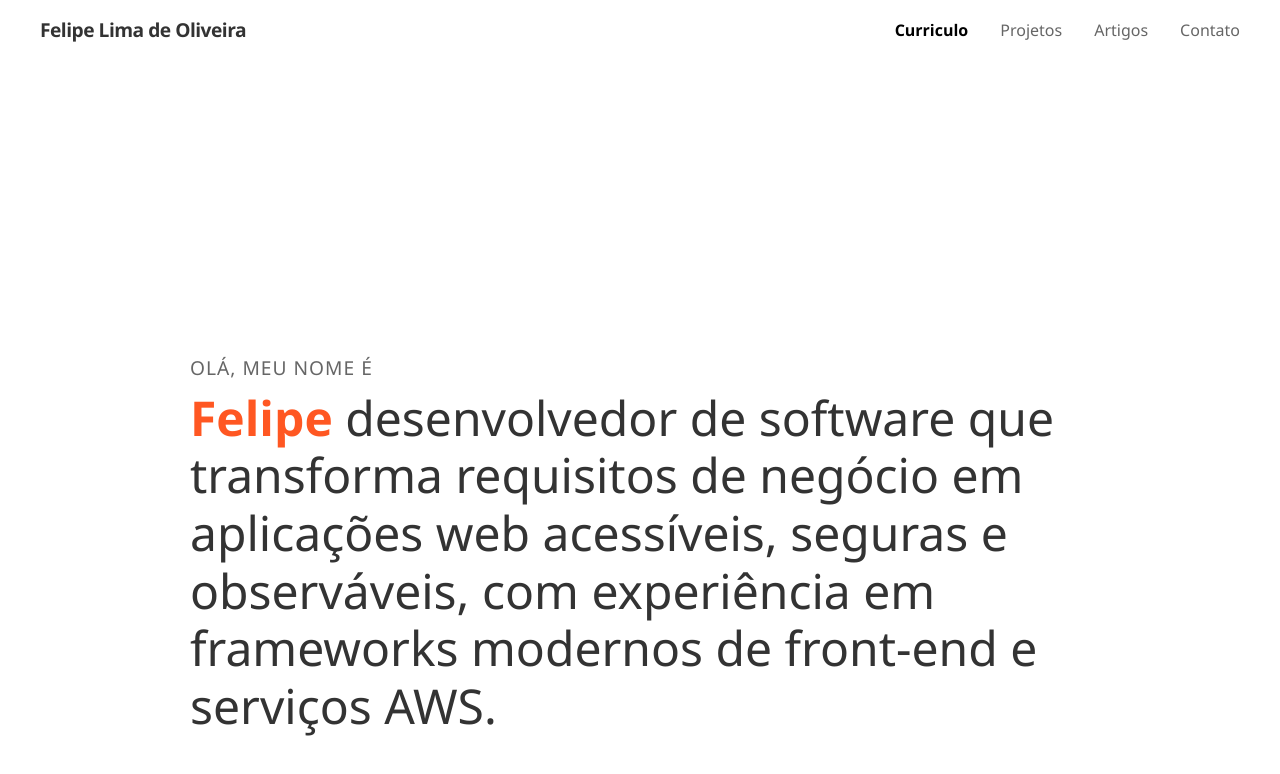
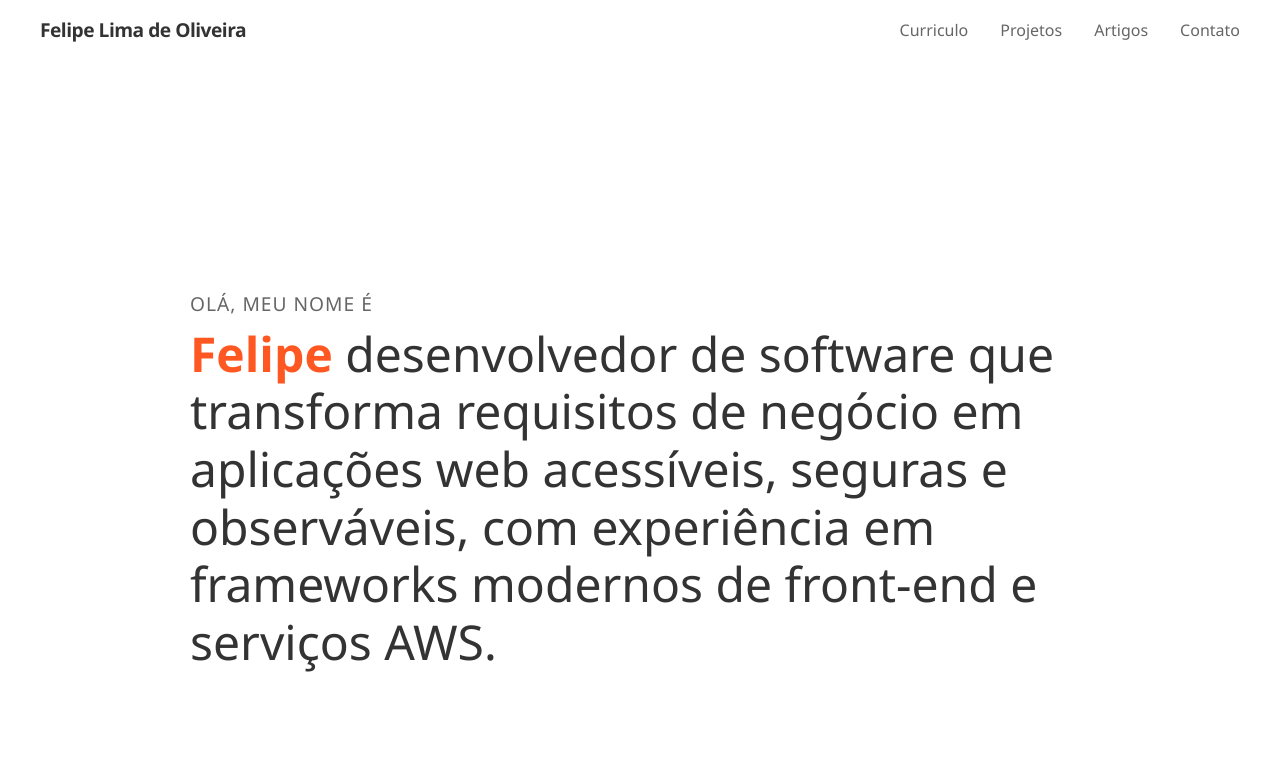
Before and after one commit to FelipeLima91/portfolio, an Angular app: page / in a window 1280 px wide. Shown: the top 774 px of the page. Built offline with nearby package versions, Linux system fonts and the light colour scheme.

Commit message:
feat: melhorias de espaçamento lateriais, espiao de menu

```diff
--- a/src/app/app.scss
+++ b/src/app/app.scss
@@ -1,5 +1,5 @@
 .layout-container {
-  display: block; // Changed from flex to block as we don't need side-by-side anymore
+  display: block;
   min-height: 100vh;
   font-family: 'Segoe UI', Tahoma, Geneva, Verdana, sans-serif;
   background-color: #ffffff;
@@ -27,7 +27,7 @@
 
   .logo {
     h1 {
-      font-size: 1.2rem; // Reduced size
+      font-size: 1.2rem;
       font-weight: 600;
       color: #333;
       margin: 0;
@@ -67,13 +67,13 @@
 
 .content {
   margin-left: 0;
-  padding-top: 80px; // Space for fixed header
+  padding-top: 80px;
 }
 
 .section {
-  scroll-margin-top: 100px; // Ensure anchors are not hidden behind fixed header
+  scroll-margin-top: 100px;
   min-height: 100vh;
-  padding: 4rem 2rem;
+  padding: 4rem 8rem;
   display: flex;
   align-items: center;
   justify-content: center;
@@ -81,7 +81,6 @@
   margin: 0 auto;
 }
 
-// Minimalist sections - no gradients
 .section-resumo,
 .section-curriculo,
 .section-projetos,
--- a/src/app/app.ts
+++ b/src/app/app.ts
@@ -17,23 +17,41 @@
   ngAfterViewInit() {
     setTimeout(() => {
       this.setupSmoothScroll();
+      this.setupScrollSpy();
     }, 100);
+  }
+
+  private setupScrollSpy() {
+    const sections = document.querySelectorAll('section[id]');
+
+    const observer = new IntersectionObserver((entries) => {
+      entries.forEach(entry => {
+        if (entry.isIntersecting) {
+          const id = entry.target.getAttribute('id');
+          if (id) {
+            this.activeSection.set(id);
+          }
+        }
+      });
+    }, {
+      rootMargin: '-50% 0px -50% 0px' // Trigger when section is in middle of viewport
+    });
+
+    sections.forEach(section => {
+      observer.observe(section);
+    });
   }
 
   private setupSmoothScroll() {
     const links = document.querySelectorAll('a[href^="#"]');
-    console.log('Setup: Links encontrados:', links.length);
 
     links.forEach(link => {
       link.addEventListener('click', (e) => {
         e.preventDefault();
         const targetId = link.getAttribute('href')?.substring(1);
-        console.log('Clicou em:', targetId);
 
         if (targetId) {
-          // Atualizar seção ativa ao clicar
           this.activeSection.set(targetId);
-          console.log('activeSection atualizado para:', this.activeSection());
 
           const targetElement = document.getElementById(targetId);
           if (targetElement) {
--- a/src/app/pages/contato/contato.scss
+++ b/src/app/pages/contato/contato.scss
@@ -3,6 +3,7 @@
   justify-content: center;
   align-items: center;
   width: 100%;
+  padding: 0 6.25rem;
 }
 
 .contato-content {
@@ -37,9 +38,9 @@
 
 .social-links {
   display: flex;
-  flex-direction: column; // Stack vertically
-  gap: 1rem; // Vertical gap
-  align-items: stretch; // Make them same width
+  flex-direction: column;
+  gap: 1rem;
+  align-items: stretch;
   flex-shrink: 0;
 
   @media (max-width: 768px) {
@@ -51,17 +52,17 @@
   display: flex;
   justify-content: center;
   align-items: center;
-  padding: 1rem 2rem; // Matching CV button padding
+  padding: 1rem 2rem;
   background-color: #333;
   color: white;
   text-decoration: none;
-  border-radius: 8px; // Matching CV button radius
-  font-size: 1rem; // Matching CV button font size
+  border-radius: 8px;
+  font-size: 1rem;
   font-weight: 500;
   transition: all 0.2s ease;
   font-family: 'Segoe UI', Tahoma, Geneva, Verdana, sans-serif;
-  min-width: 120px; // Ensure consistent minimum width
-  box-shadow: none; // Minimalist start
+  min-width: 120px;
+  box-shadow: none;
 
   &:hover {
     transform: translateY(-2px);
--- a/src/styles.scss
+++ b/src/styles.scss
@@ -1,9 +1,14 @@
 html {
   scroll-behavior: smooth;
+}
+
+*,
+*::before,
+*::after {
+  box-sizing: border-box;
 }
 
 body {
   margin: 0;
   padding: 0;
-  box-sizing: border-box;
 }
```
